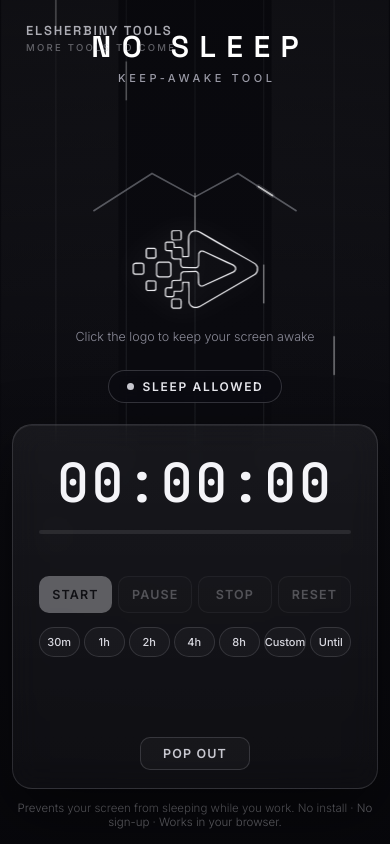
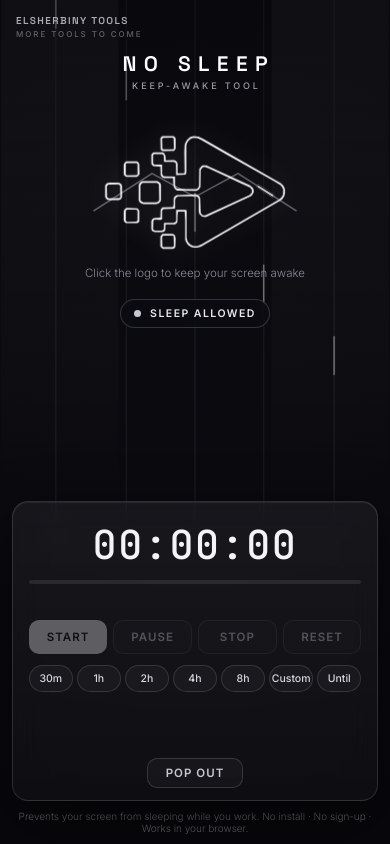
Before and after one commit to mohamedelsherbiny369/nosleep, a plain HTML site: page index.html in a window 390 px wide. Drawn offline with Linux system fonts and the light colour scheme.

Commit message:
NoSleep v2.8 — phone layout fix

```diff
--- a/styles.css
+++ b/styles.css
@@ -1,4 +1,6 @@
-/* NoSleep v2.1 — dark only. OFF = monochrome silver/white, ON = purple.
+/* NoSleep v2.8 — dark only. OFF = monochrome silver/white, ON = purple.
+   (v2.8 adds the phone layout + short-screen safety net at the bottom;
+   the desktop design is byte-identical to v2.7.)
    One theme switch (body.theme-off / body.theme-on) recolours EVERY element
    with a 700ms crossfade. Zero purple exists anywhere in the OFF rules. */
 
@@ -405,8 +407,52 @@ body.theme-on .input-area input:focus { border-color: #c355f6; }
   .input-slot { height: 48px; }
   .footer p { font-size: 10.5px; }
 }
+/* ─── PHONES (portrait, ≤560px wide) ────────────────────── */
+/* v2.8: the desktop sizes never compacted on phones (the height
+   queries above key on height alone, and a tall phone — 844px —
+   got NONE of them, so the full-size card crushed everything
+   else into the top half). Phones now get their own compact
+   layout at any height: smaller logo, tighter gaps, slim card —
+   the whole page fits one screen with nothing overlapping. */
 @media (max-width: 560px) {
-  .presets-row { gap: 4px; }
-  .preset-btn { font-size: 11px; }
-  .actions-row { gap: 6px; }
+  .stage { padding: 2.4vh 12px 1.2vh; }
+  .corner-brand { top: 14px; left: 16px; }
+  .corner-name { font-size: 10px; }
+  .corner-sub { font-size: 8px; margin-top: 2px; }
+  /* the corner brand and the centred header share the top band on a
+     narrow screen and their text ran into each other — the header
+     drops below the corner block instead (logo margin gives the
+     height back, so the one-screen fit is unchanged) */
+  .brand-header { margin-top: 30px; }
+  .brand-name { font-size: 21px; }
+  .brand-tagline { font-size: 9px; margin-top: 3px; }
+  .logo-wrapper { margin-top: 5vh; }
+  .logo-btn { width: min(190px, 50vw); }
+  .logo-hint { margin-top: 10px; font-size: 11.5px; }
+  .status-pill { margin-top: 2.2vh; margin-bottom: 10px; padding: 7px 13px; font-size: 10.5px; }
+  .control-card { padding: 16px 16px 12px; border-radius: 16px; }
+  .countdown { font-size: 40px; }
+  .progress-track { margin-top: 9px; }
+  .elapsed-row { height: 20px; margin-top: 6px; }
+  .actions-row { gap: 6px; margin-top: 10px; }
+  .action-btn { padding: 9px 0; font-size: 11.5px; }
+  .presets-row { gap: 4px; margin-top: 11px; }
+  .preset-btn { font-size: 10.5px; padding: 6px 0; }
+  .input-slot { height: 52px; margin-top: 8px; }
+  .pip-row { margin-top: 6px; }
+  .action-btn--ghost { padding: 7px 18px; }
+  .footer { margin-top: 1vh; }
+  .footer p { font-size: 10px; }
+  .splash-logo { width: min(300px, 70vw); }
 }
+
+/* ─── VERY SHORT SCREENS (landscape phones, tiny windows) ── */
+/* safety net: below 480px of height nothing may crush or
+   overlap — the stage flows and the page scrolls instead */
+@media (max-height: 480px) {
+  body { overflow-y: auto; }
+  .stage { height: auto; min-height: 100dvh; }
+  .logo-wrapper { margin-top: 14px; }
+  .status-pill { margin-top: 12px; }
+  .control-card { margin-top: 14px; }
+}
```
